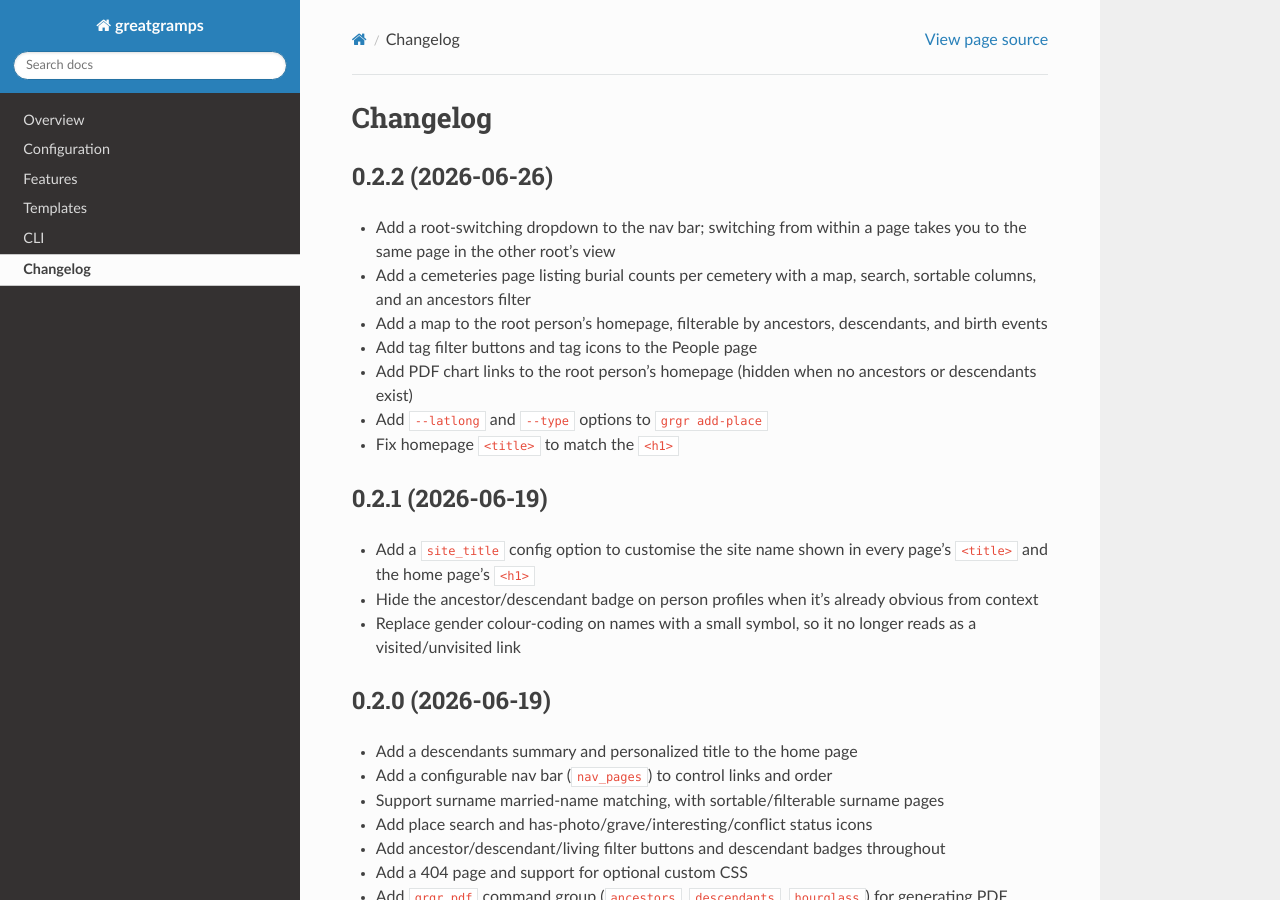
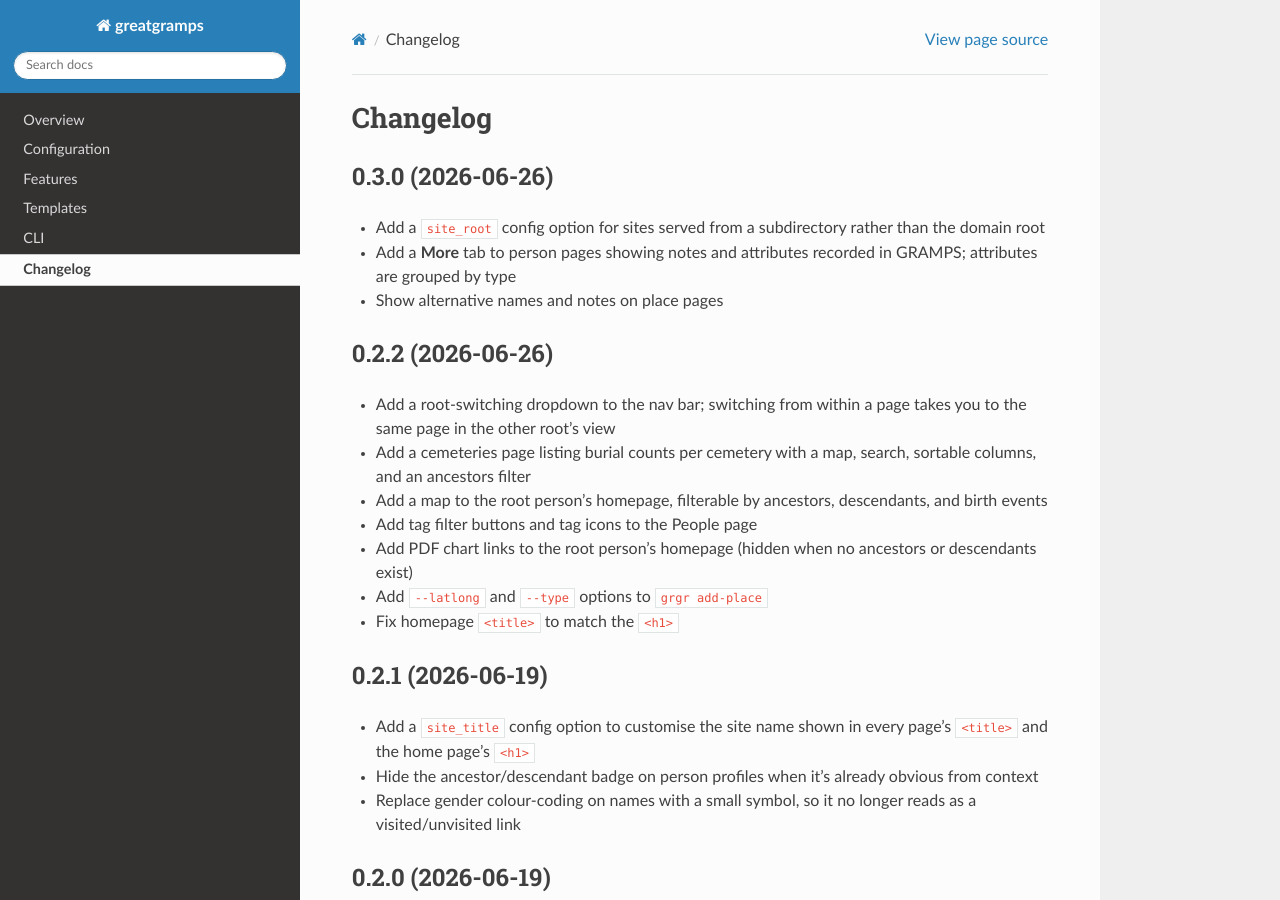
Before and after one commit to bennuttall/greatgramps, a Sphinx documentation site: the page built from docs/changelog/index.rst, in a window 1280 px wide and 900 px high. Built offline with Sphinx 7.4.7 and the Read the Docs theme 3.1.0, drawn with Linux system fonts in a browser that asks for light colours; pages that are not in the unit, such as notebooks, are missing from menus.

Commit message:
Release 0.3.0
Co-Authored-By: Claude Sonnet 4.6 <noreply@anthropic.com>

```diff
--- a/docs/changelog/index.rst
+++ b/docs/changelog/index.rst
@@ -1,6 +1,14 @@
 =========
 Changelog
 =========
+
+0.3.0 (2026-06-26)
+==================
+
+* Add a ``site_root`` config option for sites served from a subdirectory rather than the domain root
+* Add a **More** tab to person pages showing notes and attributes recorded in GRAMPS; attributes are
+  grouped by type
+* Show alternative names and notes on place pages
 
 0.2.2 (2026-06-26)
 ==================
--- a/docs/conf.py
+++ b/docs/conf.py
@@ -1,7 +1,7 @@
 from datetime import datetime
 
 
-greatgramps_version = "0.2.2"
+greatgramps_version = "0.3.0"
 
 project = "greatgramps"
 version = greatgramps_version
--- a/pyproject.toml
+++ b/pyproject.toml
@@ -1,6 +1,6 @@
 [project]
 name = "greatgramps"
-version = "0.2.2"
+version = "0.3.0"
 description = "Family tree static site generator for GRAMPS databases"
 authors = [
     { name = "Ben Nuttall", email = "ben@bennuttall.com" }
```
